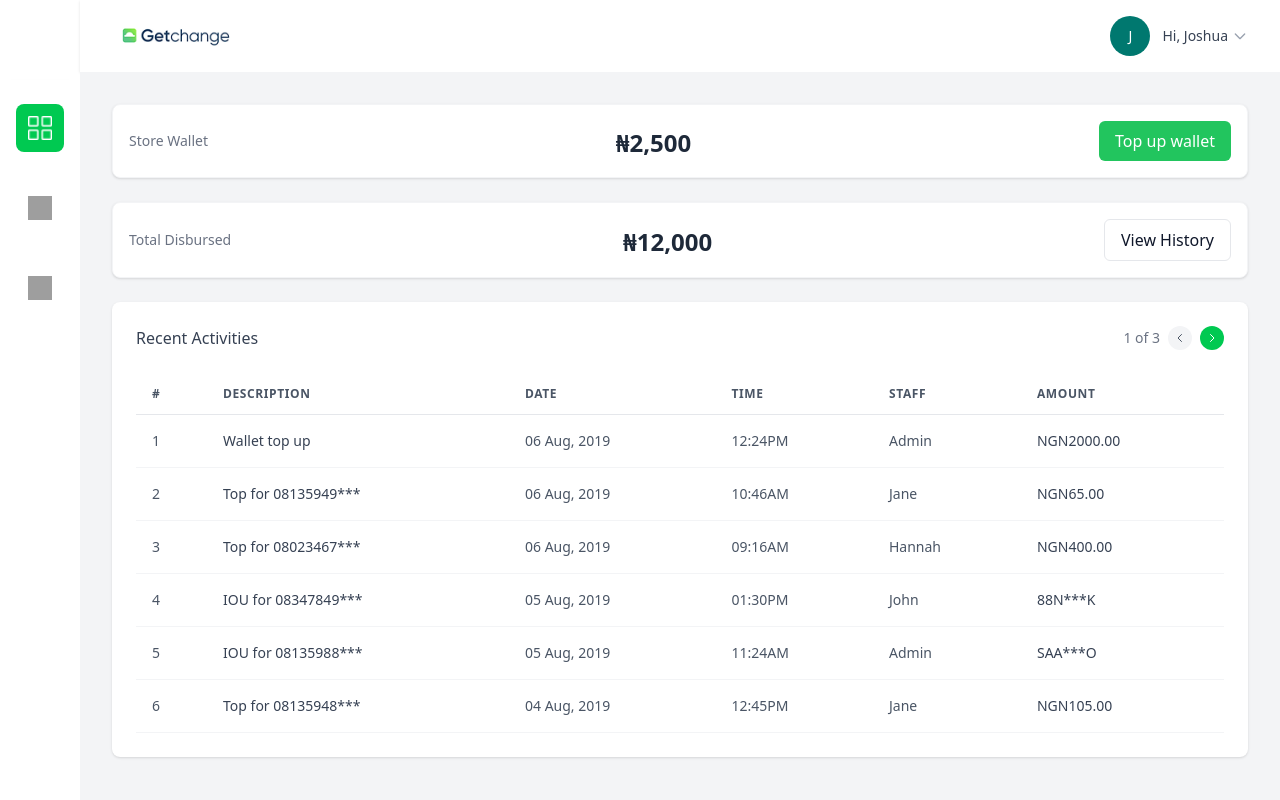
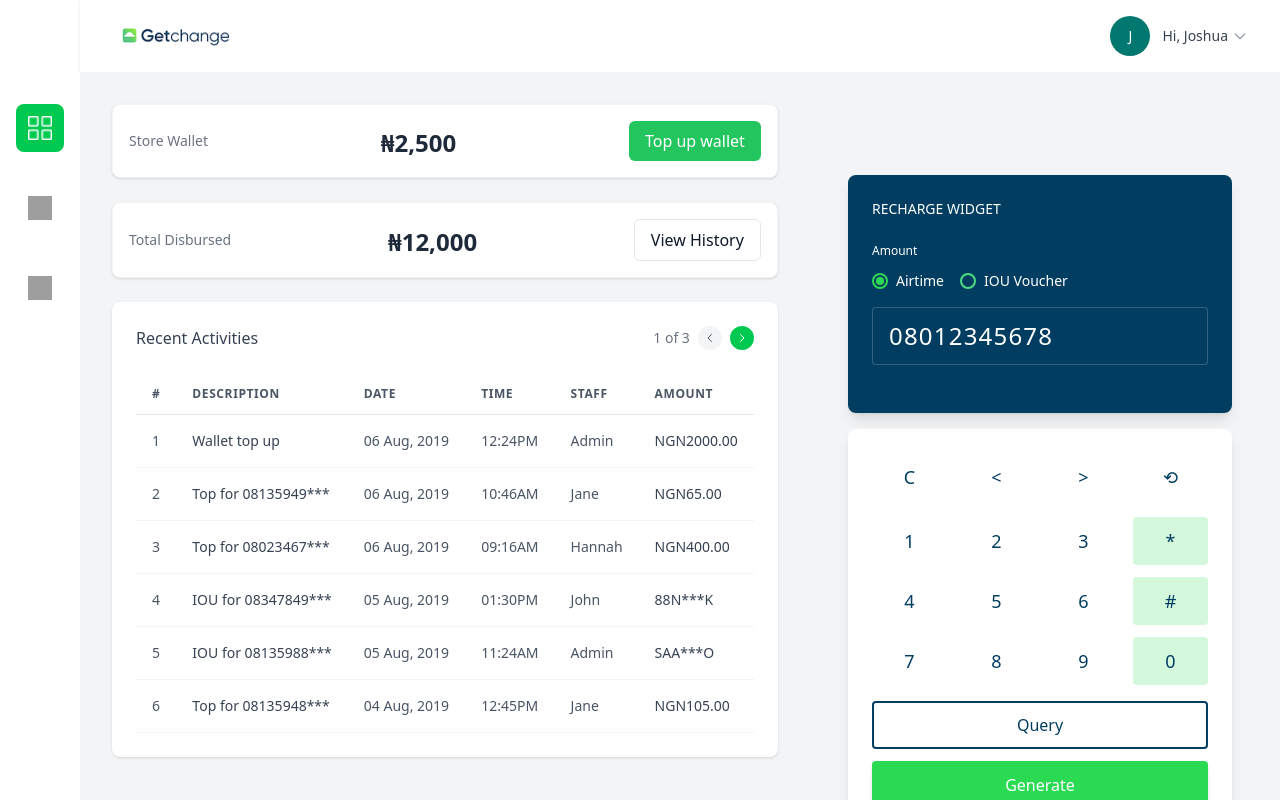
Before and after one commit to stellanechi/getchange, a Vue app: page /dashboard/explore in a window 1280 px wide. Built offline with nearby package versions, Linux system fonts and the light colour scheme; sample sign-in values are in the browser's storage; grey boxes are pictures that could not be loaded.

Commit message:
updated explore

```diff
--- a/src/pages/dashboard/Explore.vue
+++ b/src/pages/dashboard/Explore.vue
@@ -3,6 +3,7 @@ import ExploreTable from "@/components/explore/ExploreTable.vue";
 import Modal from "@/components/explore/Modal.vue";
 import QuickView from "@/components/explore/QuickView.vue";
 import Button from "@/components/Button.vue";
+import Calculator from "@/components/Calculator.vue";
 
 export default {
   name: "AuthLayout",
@@ -11,6 +12,7 @@ export default {
     ExploreTable,
     Modal,
     Button,
+    Calculator,
   },
   data() {
     return {
@@ -44,8 +46,9 @@ export default {
 </script>
 
 <template>
+  <div class="flex justify-between align-center">
     <div>
-    <div class="mb-6">
+      <div class="mb-6 max-width-2xl">
         <QuickView title="Store Wallet" :amount="2500" @onAction="handleTopUp">
           <Button
             buttonText="Top up wallet"
@@ -77,6 +80,10 @@ export default {
 
       <Modal v-model="showModal" @credit-wallet="handleCreditWallet" />
     </div>
+    <div>
+      <Calculator />
+    </div>
+  </div>
 </template>
 
 <style lang="scss" scoped></style>
```
Lines whose indentation alone changed are shown as unchanged.
